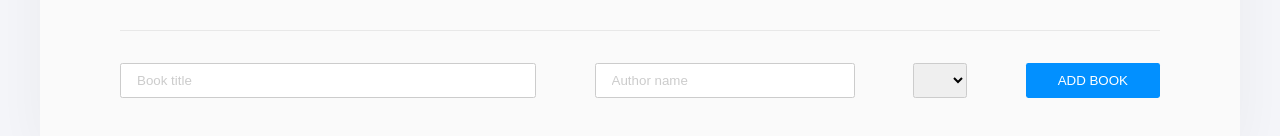
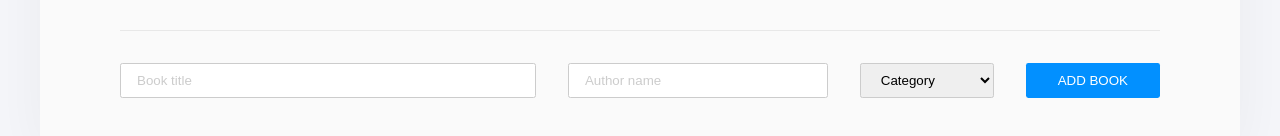
Before and after one commit to barakadanny/Book-store-React-js, a React (Create React App) app: page / in a window 1280 px wide. Shown: the part 596-732 px from the top of the page. Built offline with nearby package versions, Linux system fonts and the light colour scheme.

Commit message:
Categories option selection

```diff
--- a/src/components/AddBook.js
+++ b/src/components/AddBook.js
@@ -52,11 +52,11 @@ function AddBook() {
           value={author}
         />
         <select name="Category" id="lang">
-          {/* <option value="Category" disabled selected>
+          <option value="Category" disabled selected>
             Category
           </option>
           <option value="History">History</option>
-          <option value="Programming">Programming</option> */}
+          <option value="Programming">Programming</option>
         </select>
         <input className="btn" type="submit" value="Add book" />
       </form>
```
